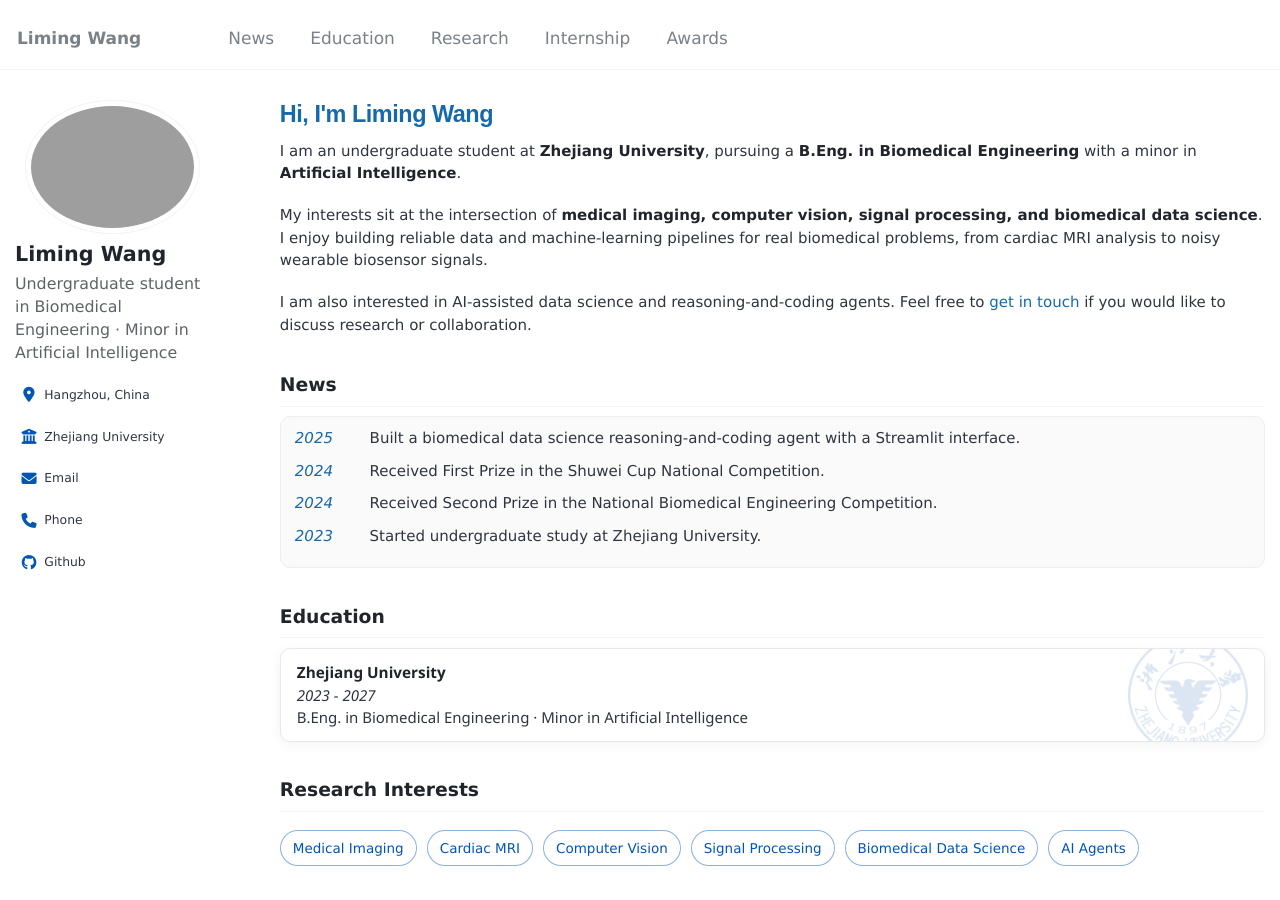
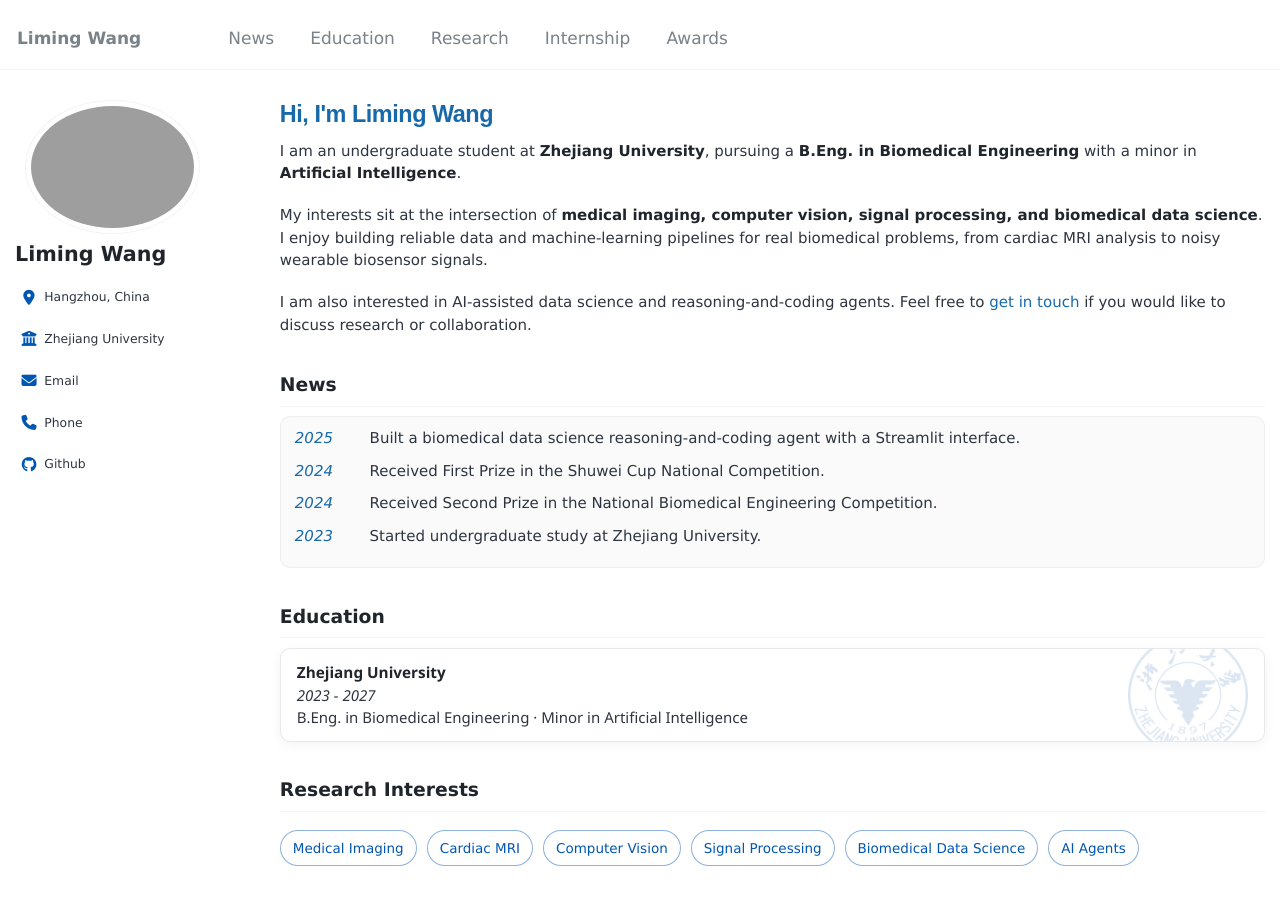
Before and after one commit to wwoozyq/wwoozyq.github.io, a Jekyll site: the page built from _pages/about.md, in a window 1280 px wide and 900 px high. Built offline with Jekyll 4.4.1, drawn with Linux system fonts in a browser that asks for light colours; some web fonts are replaced.

```diff
--- a/_config.yml
+++ b/_config.yml
@@ -11,7 +11,7 @@ author:
   avatar           : "avatar.png"
   name             : "Liming Wang"
   pronouns         :
-  bio              : "Undergraduate student in Biomedical Engineering · Minor in Artificial Intelligence"
+  bio              :
   location         : "Hangzhou, China"
   employer         : "Zhejiang University"
   uri              :
```
Also changed, not shown: _pages/about.md (+1 -1 lines).
